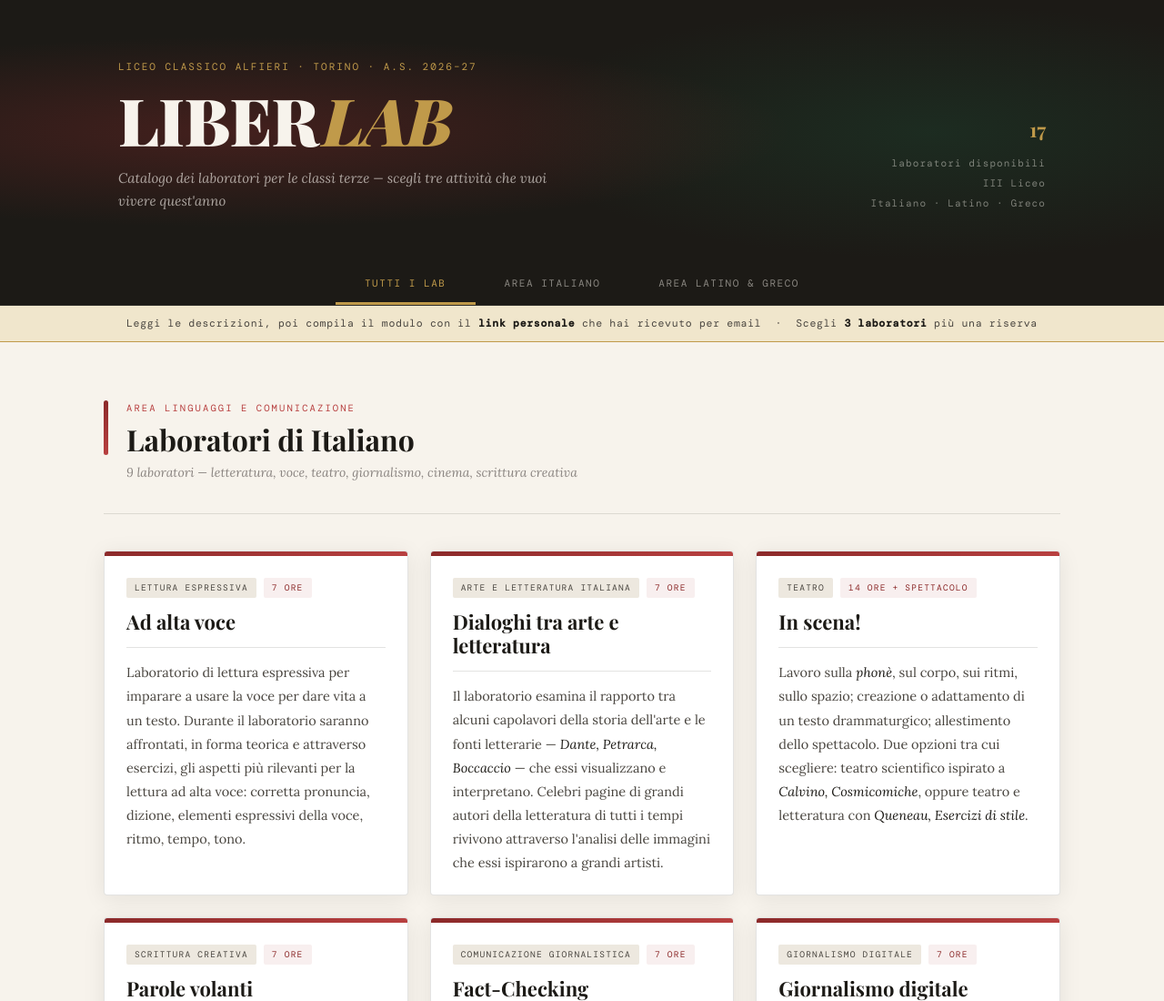
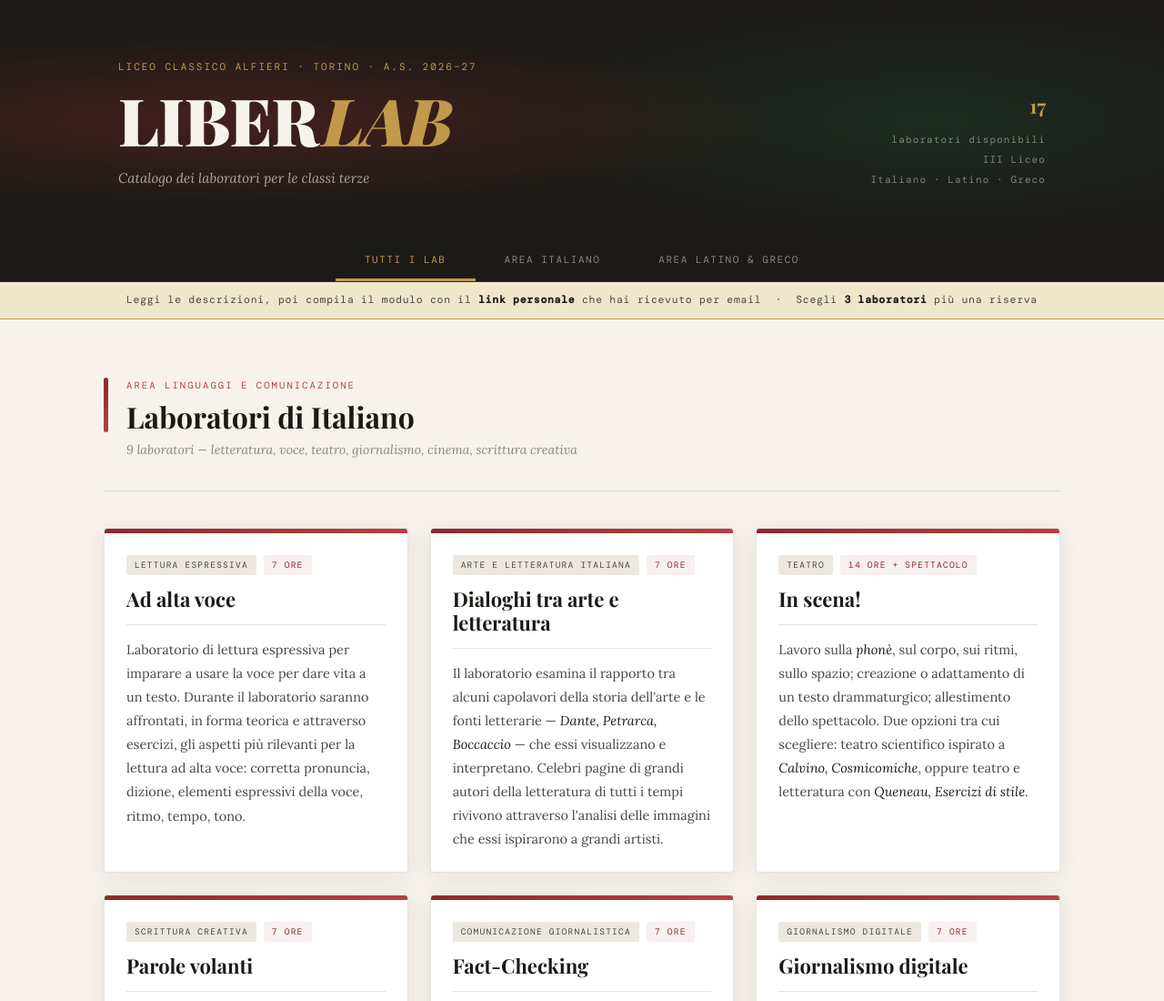
Before and after one commit to acvill3460/LiberLab, a plain HTML site: page index.html in a window 1280 px wide. Shown: the top 1100 px of the page at 91% size. Drawn offline with nearby package versions, Linux system fonts and the light colour scheme; a web font is replaced by a local one.

Commit message:
Update catalog description in index.html
Removed the phrase about choosing activities from the catalog description.

```diff
--- a/index.html
+++ b/index.html
@@ -306,7 +306,7 @@ footer {
     <div>
       <div class="masthead-kicker">Liceo Classico Alfieri · Torino · a.s. 2026–27</div>
       <h1>LIBER<em>LAB</em></h1>
-      <p class="masthead-sub">Catalogo dei laboratori per le classi terze — scegli tre attività che vuoi vivere quest'anno</p>
+      <p class="masthead-sub">Catalogo dei laboratori per le classi terze</p>
     </div>
     <div class="masthead-meta">
       <strong>17</strong>
```
